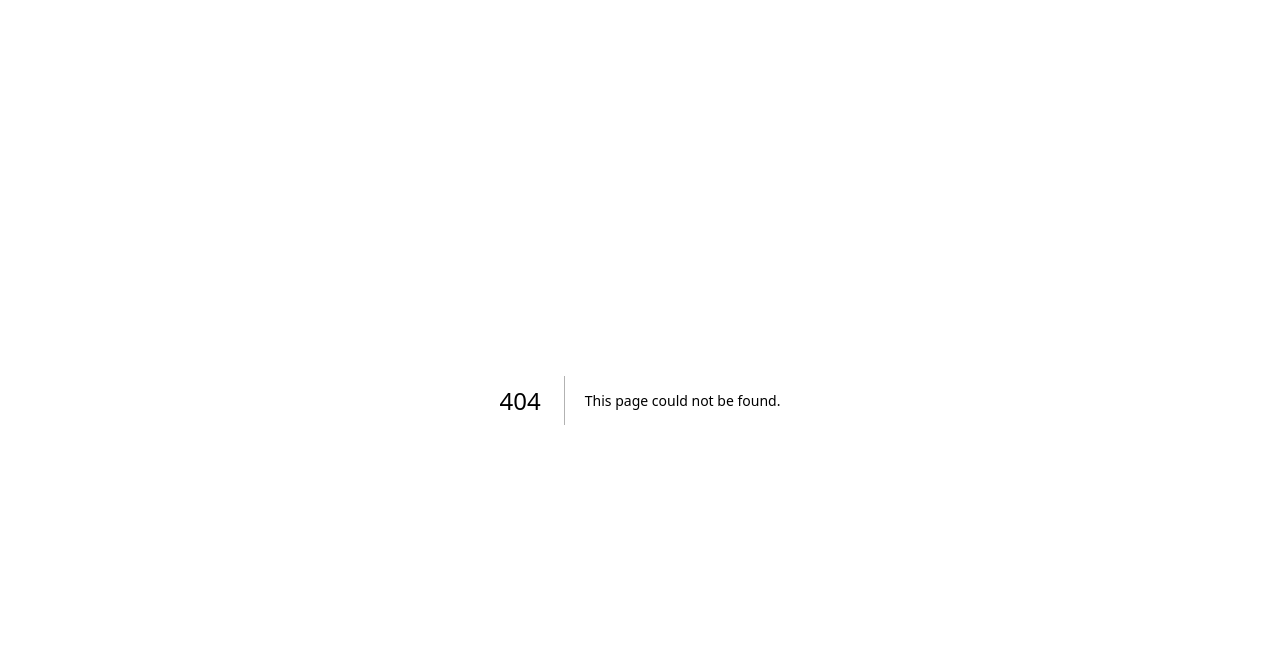
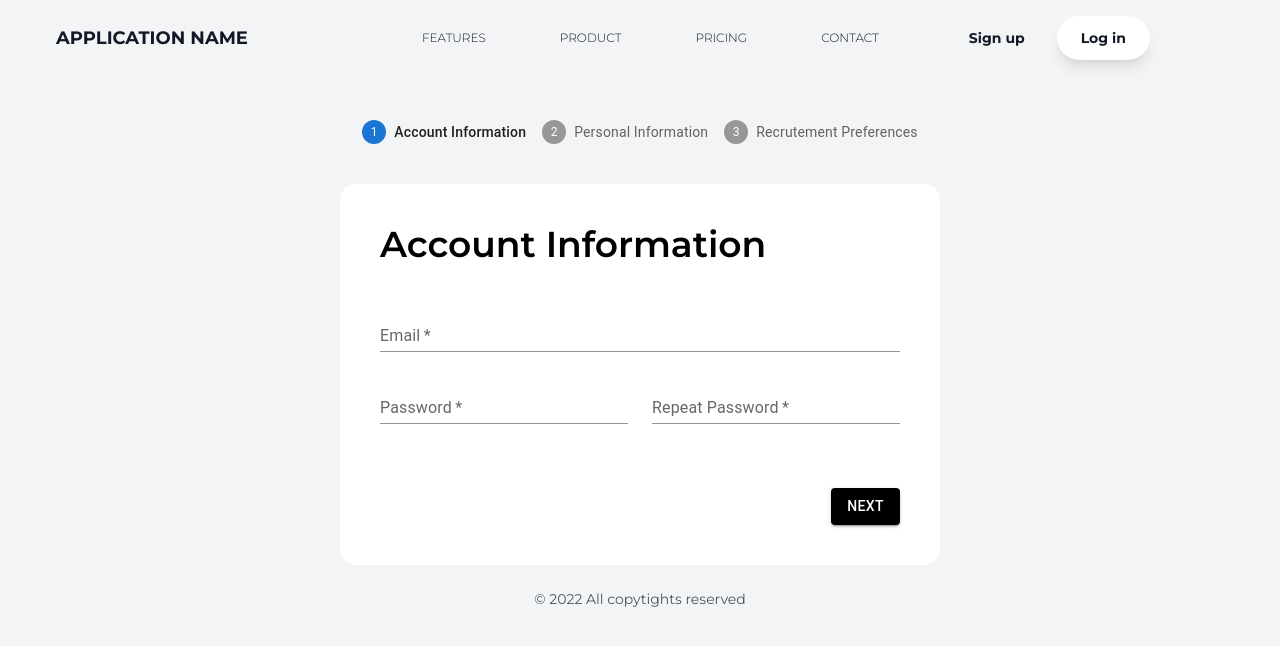
Before and after one commit to Dopeamin/junior_hackathon, a Next.js app: page /signup in a window 1280 px wide. Before the commit this address had no page. Shown: the top 646 px of the page. Built offline with nearby package versions, Linux system fonts and the light colour scheme.

Commit message:
adds signup and login forms

```diff
--- a/components/_shared/header.tsx
+++ b/components/_shared/header.tsx
@@ -1,4 +1,5 @@
 import clsx from "clsx";
+import Link from "next/link";
 import { useEffect, useState } from "react";
 import { Wrapper } from "./wrapper";
 
@@ -23,15 +24,15 @@ export const Header = () => {
         className={clsx(
           "absolute w-full top-0 w-full left-0 transition-all duration-500 ease-in-out bg-white shadow-lg",
           {
-            "min-h-0": position.y < 100,
-            "min-h-[200px]": position.y >= 100,
+            "min-h-0": position.y < 50,
+            "min-h-[200px]": position.y >= 50,
           }
         )}
       ></div>
       <Wrapper>
         <div className="flex flex-row justify-between text-gray-900 items-center w-full">
           <h1 className="w-1/4 text-base md:text-lg font-bold">
-            APPLICATION NAME
+            <Link href="/">APPLICATION NAME</Link>
           </h1>
           <div className="flex flex-row justify-evenly flex-1 font-light items-center">
             <a className="text-xs">FEATURES</a>
@@ -42,13 +43,17 @@ export const Header = () => {
 
             <a className="text-xs">CONTACT</a>
             <div className="flex flex-row gap-4 items-center">
-              <a className="px-4 py-2 text-sm font-bold cursor-pointer">
-                Sign up
-              </a>
+              <Link href={"/signup"}>
+                <p className="px-4 py-2 text-sm font-bold cursor-pointer">
+                  Sign up
+                </p>
+              </Link>
 
-              <a className="bg-white shadow-lg rounded-full px-6 py-3 text-sm font-bold cursor-pointer">
-                Log in
-              </a>
+              <Link href={"/login"}>
+                <p className="bg-white shadow-lg rounded-full px-6 py-3 text-sm font-bold cursor-pointer">
+                  Log in
+                </p>
+              </Link>
             </div>
           </div>
         </div>
--- a/package.json
+++ b/package.json
@@ -9,6 +9,11 @@
     "lint": "next lint"
   },
   "dependencies": {
+    "@emotion/react": "^11.10.5",
+    "@emotion/styled": "^11.10.5",
+    "@headlessui/react": "^1.7.4",
+    "@heroicons/react": "^2.0.13",
+    "@mui/material": "^5.10.13",
     "@next/font": "^13.0.3",
     "@types/node": "18.11.9",
     "@types/react": "18.0.25",
--- /dev/null
+++ b/pages/login.tsx
@@ -0,0 +1,65 @@
+import {
+  Button,
+  Checkbox,
+  FormControlLabel,
+  Grid,
+  TextField,
+} from "@mui/material";
+import { Header } from "../components/_shared/header";
+import { Wrapper } from "../components/_shared/wrapper";
+
+export default function Login() {
+  return (
+    <div className="bg-gray-100 min-h-[100vh] pb-10">
+      <Header />
+      <div className="flex flex-col pt-20 w-full">
+        <Wrapper>
+          <div className="flex flex-col rounded-2xl bg-white w-full max-w-[500px] p-10 gap-4">
+            <h1 className="font-semibold text-4xl mb-4">Login</h1>
+            <TextField
+              required
+              id="email"
+              name="email"
+              label="Email"
+              fullWidth
+              type="email"
+              autoComplete="email"
+              variant="standard"
+            />
+            <TextField
+              required
+              id="password"
+              name="password"
+              label="Password"
+              fullWidth
+              type="password"
+              variant="standard"
+            />
+
+            <FormControlLabel
+              control={<Checkbox color="default" name="saveAddress" value="yes" />}
+              label="Remember me"
+            />
+            <div className="flex flex-row gap-4">
+              <Button
+                variant="outlined"
+                style={{ color: "black", borderColor: "black" }}
+                sx={{ mt: 3 }}
+              >
+                Signup
+              </Button>
+              <Button
+                className="flex-1"
+                variant="contained"
+                style={{ background: "black" }}
+                sx={{ mt: 3 }}
+              >
+                Login
+              </Button>
+            </div>
+          </div>
+        </Wrapper>
+      </div>
+    </div>
+  );
+}
--- /dev/null
+++ b/pages/signup.tsx
@@ -0,0 +1,221 @@
+import {
+  Typography,
+  Grid,
+  TextField,
+  FormControlLabel,
+  Checkbox,
+  AppBar,
+  Toolbar,
+  Step,
+  StepLabel,
+  Stepper,
+  Button,
+  Box,
+} from "@mui/material";
+import { useState } from "react";
+import { Header } from "../components/_shared/header";
+import { Wrapper } from "../components/_shared/wrapper";
+
+export default function SignUp() {
+  const [activeStep, setActiveStep] = useState(0);
+
+  const steps = [
+    "Account Information",
+    "Personal Information",
+    "Recrutement Preferences",
+  ];
+
+  const handleNext = () => {
+    setActiveStep(activeStep + 1);
+  };
+
+  const handleBack = () => {
+    setActiveStep(activeStep - 1);
+  };
+
+  function getStepContent(step: number) {
+    switch (step) {
+      case 0:
+        return <AccountInformation />;
+      case 1:
+        return <PersonalInformation />;
+    }
+  }
+
+  const AccountInformation = () => {
+    return (
+      <>
+        <h1 className="font-semibold text-4xl mb-10">Account Information</h1>
+        <Grid container spacing={3}>
+          <Grid item xs={12}>
+            <TextField
+              required
+              id="email"
+              name="email"
+              label="Email"
+              fullWidth
+              autoComplete="email"
+              variant="standard"
+            />
+          </Grid>
+          <Grid item xs={12} sm={6}>
+            <TextField
+              required
+              id="password"
+              name="password"
+              label="Password"
+              type="password"
+              fullWidth
+              variant="standard"
+            />
+          </Grid>
+          <Grid item xs={12} sm={6}>
+            <TextField
+              required
+              id="repeatPassword"
+              name="repeatPassword"
+              label="Repeat Password"
+              fullWidth
+              variant="standard"
+            />
+          </Grid>
+        </Grid>
+      </>
+    );
+  };
+
+  const PersonalInformation = () => {
+    return (
+      <>
+        <h1 className="font-semibold text-4xl mb-10">Personal Information</h1>
+        <Grid container spacing={3}>
+          <Grid item xs={12} sm={6}>
+            <TextField
+              required
+              id="firstName"
+              name="firstName"
+              label="First name"
+              fullWidth
+              autoComplete="given-name"
+              variant="standard"
+            />
+          </Grid>
+          <Grid item xs={12} sm={6}>
+            <TextField
+              required
+              id="lastName"
+              name="lastName"
+              label="Last name"
+              fullWidth
+              autoComplete="family-name"
+              variant="standard"
+            />
+          </Grid>
+          <Grid item xs={12}>
+            <TextField
+              required
+              id="address1"
+              name="address1"
+              label="Address line 1"
+              fullWidth
+              autoComplete="shipping address-line1"
+              variant="standard"
+            />
+          </Grid>
+          <Grid item xs={12}>
+            <TextField
+              id="address2"
+              name="address2"
+              label="Address line 2"
+              fullWidth
+              autoComplete="shipping address-line2"
+              variant="standard"
+            />
+          </Grid>
+          <Grid item xs={12} sm={6}>
+            <TextField
+              required
+              id="city"
+              name="city"
+              label="City"
+              fullWidth
+              autoComplete="shipping address-level2"
+              variant="standard"
+            />
+          </Grid>
+          <Grid item xs={12} sm={6}>
+            <TextField
+              id="state"
+              name="state"
+              label="State/Province/Region"
+              fullWidth
+              variant="standard"
+            />
+          </Grid>
+          <Grid item xs={12} sm={6}>
+            <TextField
+              required
+              id="zip"
+              name="zip"
+              label="Zip / Postal code"
+              fullWidth
+              autoComplete="shipping postal-code"
+              variant="standard"
+            />
+          </Grid>
+          <Grid item xs={12} sm={6}>
+            <TextField
+              required
+              id="country"
+              name="country"
+              label="Country"
+              fullWidth
+              autoComplete="shipping country"
+              variant="standard"
+            />
+          </Grid>
+        </Grid>
+      </>
+    );
+  };
+  return (
+    <div className="bg-gray-100 min-h-[100vh] pb-10">
+      <Header />
+      <div className="pt-20">
+        <Wrapper>
+          <Stepper activeStep={activeStep} sx={{ pt: 3, pb: 5 }}>
+            {steps.map((label) => (
+              <Step key={label}>
+                <StepLabel>{label}</StepLabel>
+              </Step>
+            ))}
+          </Stepper>
+          <div className="bg-white rounded-2xl p-10 w-full max-w-[600px] flex flex-col">
+            <div className="mb-10">{getStepContent(activeStep)}</div>
+
+            <Box sx={{ display: "flex", justifyContent: "flex-end" }}>
+              {activeStep !== 0 && (
+                <Button onClick={handleBack} sx={{ mt: 3, ml: 1 }}
+                style={{color:"black"}}>
+                  Back
+                </Button>
+              )}
+              <Button
+                variant="contained"
+                onClick={handleNext}
+                style={{background:"black"}}
+                sx={{ mt: 3, ml: 1 }}
+              >
+                {activeStep === steps.length - 1 ? "Place order" : "Next"}
+              </Button>
+            </Box>
+          </div>
+
+          <p className="my-6 text-gray-600 text-sm">
+            © 2022 All copytights reserved
+          </p>
+        </Wrapper>
+      </div>
+    </div>
+  );
+}
```
Also changed, not shown: 1 other file (tests, documents, lock files or other folders).
